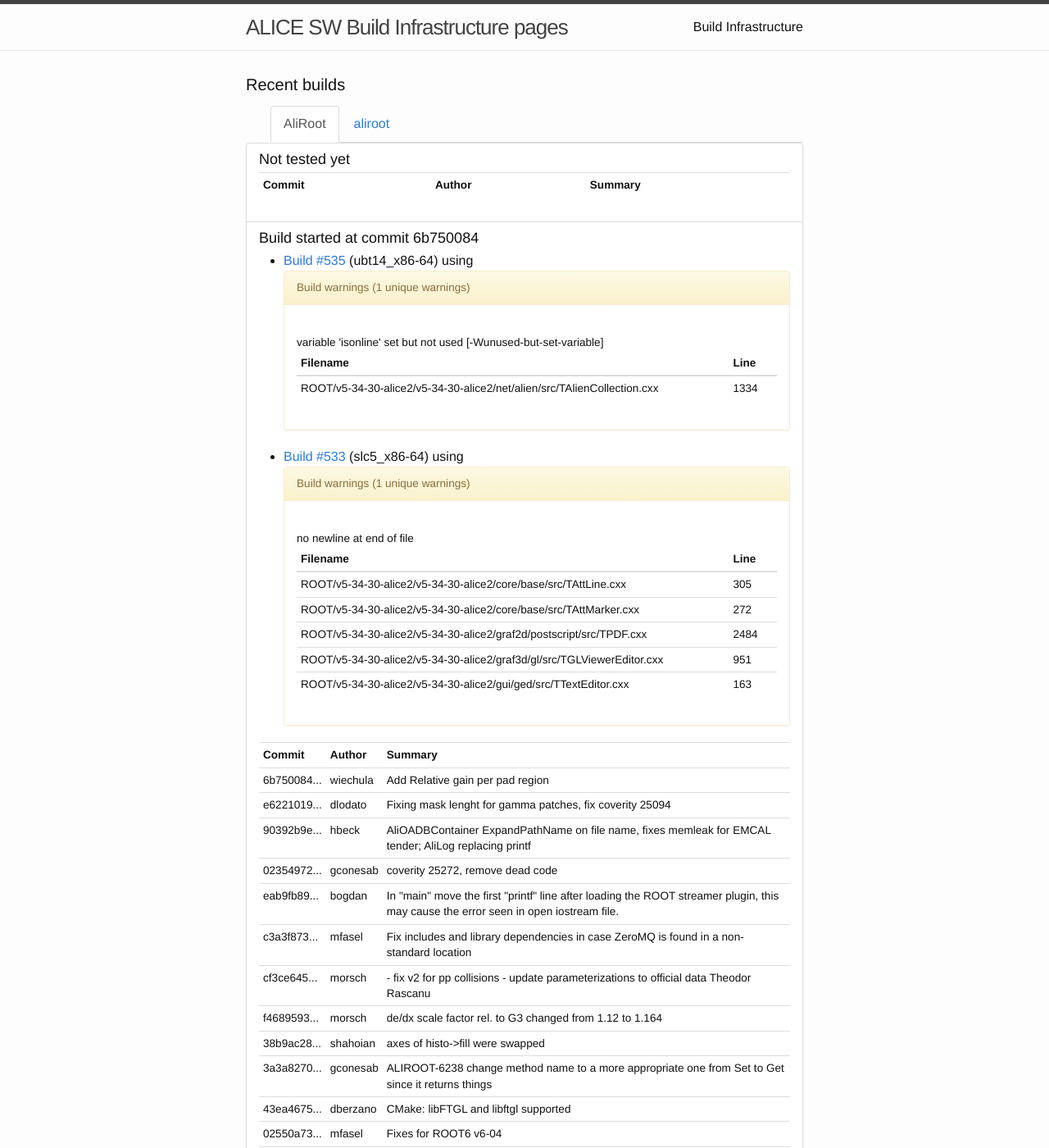
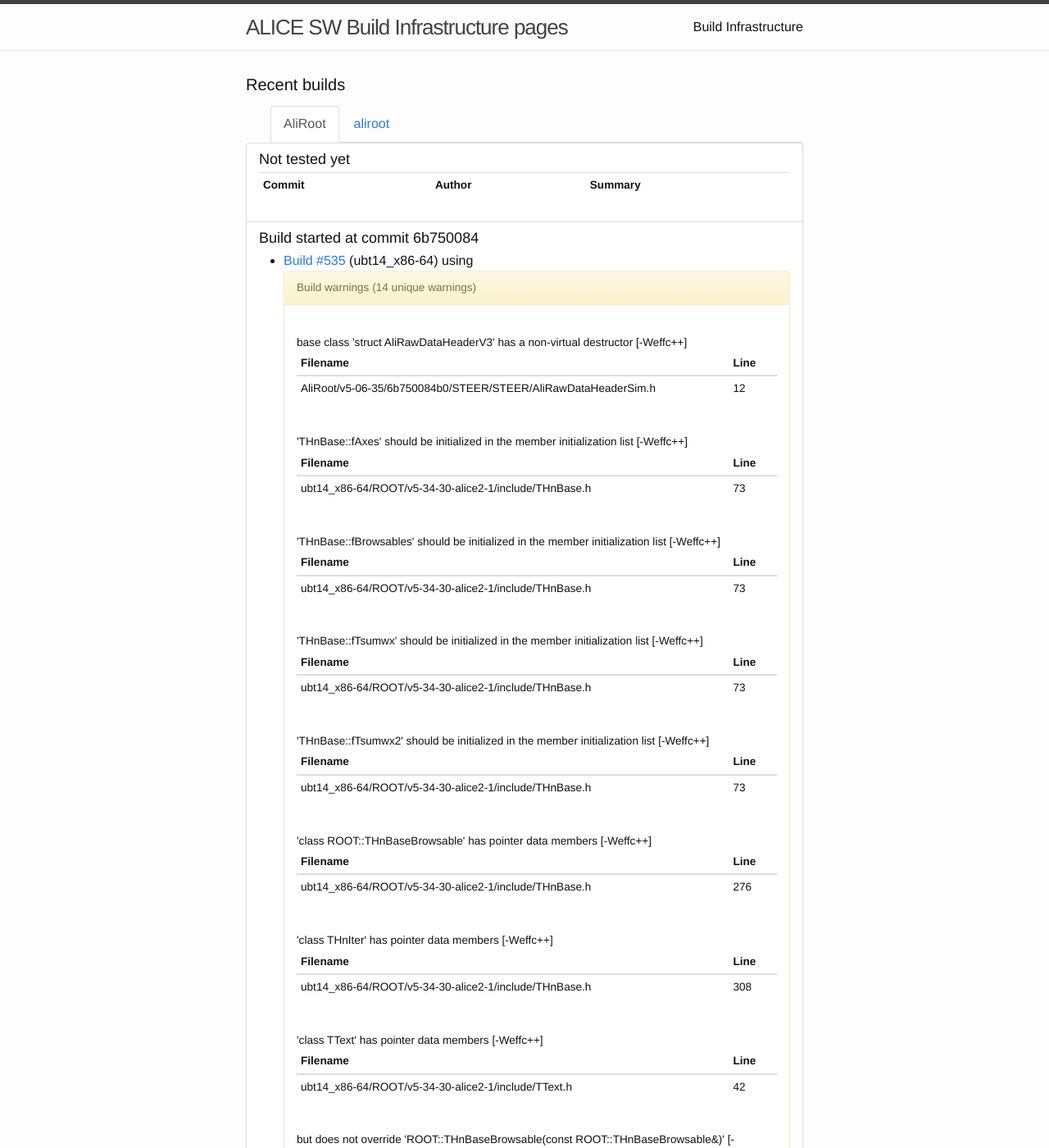
Before and after one commit to alisw/alisw.github.io, a Jekyll site: the page built from index.html, in a window 1280 px wide and 1400 px high. Shown: the whole window at 82% size. Built offline with Jekyll 4.4.1, drawn with Linux system fonts in a browser that asks for light colours; nearby versions of some CDN libraries; some of the changed text lies outside the part shown.

Commit message:
Updated results.

```diff
--- a/_data/warnings.json
+++ b/_data/warnings.json
@@ -2,6 +2,179 @@
   "aggregations" : {
     "by_build" : {
       "buckets" : [ {
+        "key" : "535",
+        "by_message" : {
+          "buckets" : [ {
+            "key" : "base class 'struct AliRawDataHeaderV3' has a non-virtual destructor [-Weffc++]",
+            "filename" : {
+              "buckets" : [ {
+                "key" : "AliRoot/v5-06-35/6b750084b0/STEER/STEER/AliRawDataHeaderSim.h",
+                "line" : {
+                  "buckets" : [ {
+                    "key" : "12"
+                  } ]
+                }
+              } ]
+            }
+          }, {
+            "key" : "'THnBase::fAxes' should be initialized in the member initialization list [-Weffc++]",
+            "filename" : {
+              "buckets" : [ {
+                "key" : "ubt14_x86-64/ROOT/v5-34-30-alice2-1/include/THnBase.h",
+                "line" : {
+                  "buckets" : [ {
+                    "key" : "73"
+                  } ]
+                }
+              } ]
+            }
+          }, {
+            "key" : "'THnBase::fBrowsables' should be initialized in the member initialization list [-Weffc++]",
+            "filename" : {
+              "buckets" : [ {
+                "key" : "ubt14_x86-64/ROOT/v5-34-30-alice2-1/include/THnBase.h",
+                "line" : {
+                  "buckets" : [ {
+                    "key" : "73"
+                  } ]
+                }
+              } ]
+            }
+          }, {
+            "key" : "'THnBase::fTsumwx' should be initialized in the member initialization list [-Weffc++]",
+            "filename" : {
+              "buckets" : [ {
+                "key" : "ubt14_x86-64/ROOT/v5-34-30-alice2-1/include/THnBase.h",
+                "line" : {
+                  "buckets" : [ {
+                    "key" : "73"
+                  } ]
+                }
+              } ]
+            }
+          }, {
+            "key" : "'THnBase::fTsumwx2' should be initialized in the member initialization list [-Weffc++]",
+            "filename" : {
+              "buckets" : [ {
+                "key" : "ubt14_x86-64/ROOT/v5-34-30-alice2-1/include/THnBase.h",
+                "line" : {
+                  "buckets" : [ {
+                    "key" : "73"
+                  } ]
+                }
+              } ]
+            }
+          }, {
+            "key" : "'class ROOT::THnBaseBrowsable' has pointer data members [-Weffc++]",
+            "filename" : {
+              "buckets" : [ {
+                "key" : "ubt14_x86-64/ROOT/v5-34-30-alice2-1/include/THnBase.h",
+                "line" : {
+                  "buckets" : [ {
+                    "key" : "276"
+                  } ]
+                }
+              } ]
+            }
+          }, {
+            "key" : "'class THnIter' has pointer data members [-Weffc++]",
+            "filename" : {
+              "buckets" : [ {
+                "key" : "ubt14_x86-64/ROOT/v5-34-30-alice2-1/include/THnBase.h",
+                "line" : {
+                  "buckets" : [ {
+                    "key" : "308"
+                  } ]
+                }
+              } ]
+            }
+          }, {
+            "key" : "'class TText' has pointer data members [-Weffc++]",
+            "filename" : {
+              "buckets" : [ {
+                "key" : "ubt14_x86-64/ROOT/v5-34-30-alice2-1/include/TText.h",
+                "line" : {
+                  "buckets" : [ {
+                    "key" : "42"
+                  } ]
+                }
+              } ]
+            }
+          }, {
+            "key" : "but does not override 'ROOT::THnBaseBrowsable(const ROOT::THnBaseBrowsable&)' [-Weffc++]",
+            "filename" : {
+              "buckets" : [ {
+                "key" : "ubt14_x86-64/ROOT/v5-34-30-alice2-1/include/THnBase.h",
+                "line" : {
+                  "buckets" : [ {
+                    "key" : "276"
+                  } ]
+                }
+              } ]
+            }
+          }, {
+            "key" : "but does not override 'THnIter(const THnIter&)' [-Weffc++]",
+            "filename" : {
+              "buckets" : [ {
+                "key" : "ubt14_x86-64/ROOT/v5-34-30-alice2-1/include/THnBase.h",
+                "line" : {
+                  "buckets" : [ {
+                    "key" : "308"
+                  } ]
+                }
+              } ]
+            }
+          }, {
+            "key" : "but does not override 'operator=(const TText&)' [-Weffc++]",
+            "filename" : {
+              "buckets" : [ {
+                "key" : "ubt14_x86-64/ROOT/v5-34-30-alice2-1/include/TText.h",
+                "line" : {
+                  "buckets" : [ {
+                    "key" : "42"
+                  } ]
+                }
+              } ]
+            }
+          }, {
+            "key" : "or 'operator=(const ROOT::THnBaseBrowsable&)' [-Weffc++]",
+            "filename" : {
+              "buckets" : [ {
+                "key" : "ubt14_x86-64/ROOT/v5-34-30-alice2-1/include/THnBase.h",
+                "line" : {
+                  "buckets" : [ {
+                    "key" : "276"
+                  } ]
+                }
+              } ]
+            }
+          }, {
+            "key" : "or 'operator=(const THnIter&)' [-Weffc++]",
+            "filename" : {
+              "buckets" : [ {
+                "key" : "ubt14_x86-64/ROOT/v5-34-30-alice2-1/include/THnBase.h",
+                "line" : {
+                  "buckets" : [ {
+                    "key" : "308"
+                  } ]
+                }
+              } ]
+            }
+          }, {
+            "key" : "variable 'isonline' set but not used [-Wunused-but-set-variable]",
+            "filename" : {
+              "buckets" : [ {
+                "key" : "ROOT/v5-34-30-alice2/v5-34-30-alice2/net/alien/src/TAlienCollection.cxx",
+                "line" : {
+                  "buckets" : [ {
+                    "key" : "1334"
+                  } ]
+                }
+              } ]
+            }
+          } ]
+        }
+      }, {
         "key" : "533",
         "by_message" : {
           "buckets" : [ {
@@ -63,23 +236,6 @@
             }
           } ]
         }
-      }, {
-        "key" : "535",
-        "by_message" : {
-          "buckets" : [ {
-            "key" : "variable 'isonline' set but not used [-Wunused-but-set-variable]",
-            "filename" : {
-              "buckets" : [ {
-                "key" : "ROOT/v5-34-30-alice2/v5-34-30-alice2/net/alien/src/TAlienCollection.cxx",
-                "line" : {
-                  "buckets" : [ {
-                    "key" : "1334"
-                  } ]
-                }
-              } ]
-            }
-          } ]
-        }
       } ]
     }
   }
```
Also changed, not shown: _data/build.json (+6 -6 lines).
